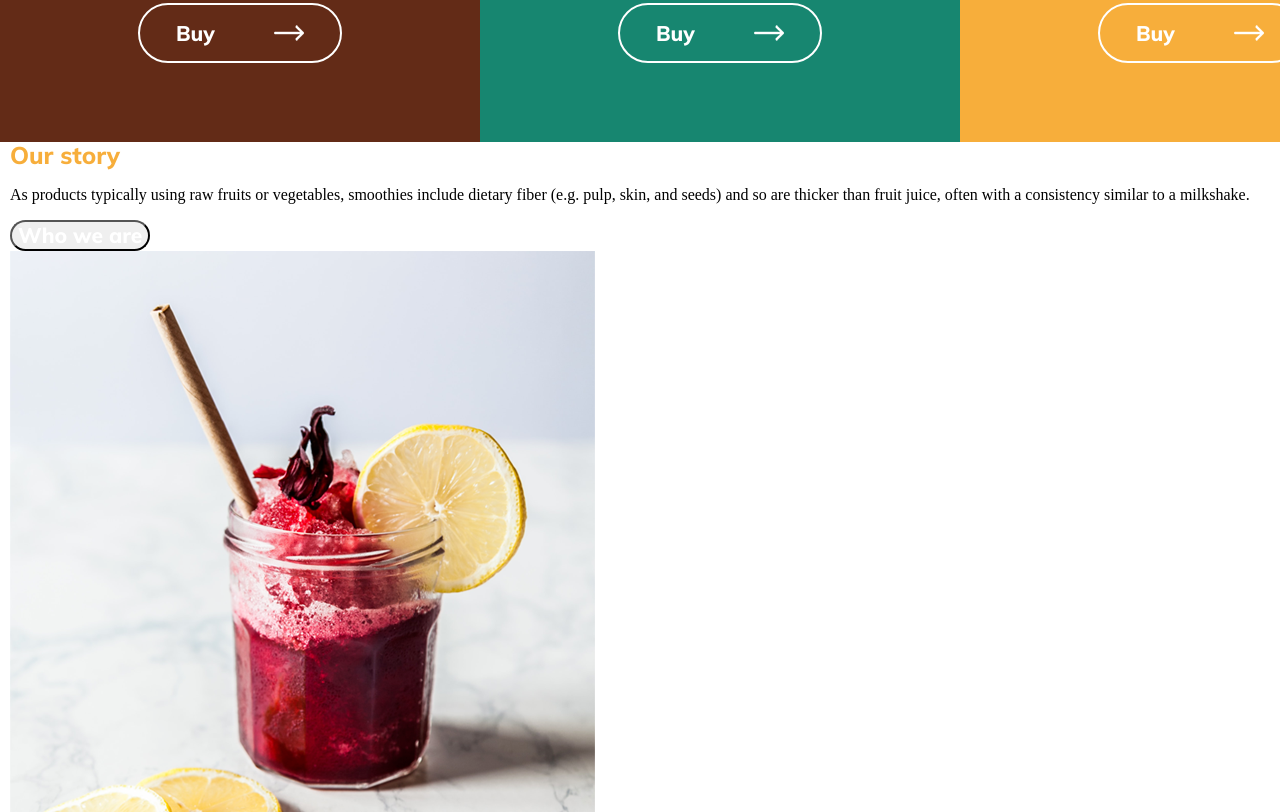
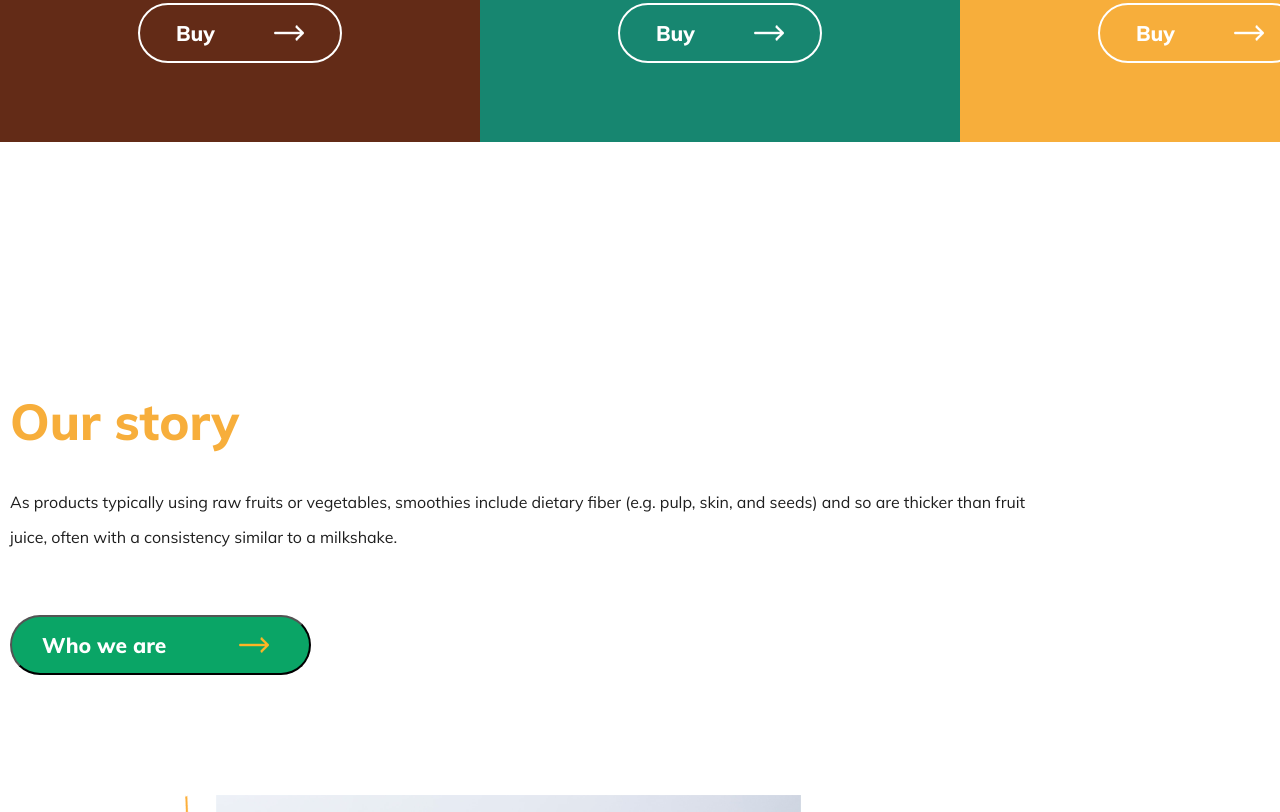
Before and after one commit to AlesyaOsipenko/smoothie-project, a plain HTML site: page index.html in a window 1280 px wide. Shown: the part 3928-4740 px from the top of the page. Drawn offline with Linux system fonts and the light colour scheme.

Commit message:
add story block

```diff
--- a/css/index.css
+++ b/css/index.css
@@ -280,11 +280,6 @@ a:hover {
     padding: 98px 10px;
 }
 
-.smoothies__container{
-    max-width:1110px;
-    margin: 0 auto;
-}
-
 .smoothies__inner{
     display: flex;
     flex-direction:column;
@@ -538,3 +533,70 @@ a:hover {
     height: 16px;
     right:36px;
 }
+
+/*our story*/
+
+.story__title {
+    line-height: 40px;
+    margin: 0;
+    font-size: 50px;
+}
+
+.story__desc {
+    margin: 0;
+    color:#1e1e1e;
+    line-height: 35px;
+    font-family: 'Muli-Regular';
+    margin-top: 43px;
+
+}
+
+.story__container {
+    display:flex;
+    flex-direction:column;
+    margin-top: 260px;
+    max-width:1025px;
+}
+
+.btn--green {
+    border-radius: 30px;
+    background-color: #0aa566;
+    width: 301px;
+    height: 60px;
+    padding: 0;
+    color:#ffffff;
+    margin-top: 60px;
+    font-size: 21px;
+    padding-left: 30px;
+    position: relative;
+}
+
+.btn--green::after {
+    content: "";
+    display: inline-block;
+    background-image:url("../css/assets/images/photoshop-img/about-Arrow.png");
+    position: absolute;
+    width: 30px;
+    height: 16px;
+    right:40px;
+}
+
+.story__image {
+    width:50%;
+    position: relative;
+    margin-bottom: 160px;
+    margin-top: 120px;
+    margin-left: 206px;
+    position: relative;
+}
+
+.story__image::after {
+    content: "";
+    display: block;
+    position:absolute;
+    background-image: url("./assets/images/photoshop-img/story-stamp.png");
+    width: 290px;
+    height: 216px;
+    top:0px;
+    left:-150px;
+}
```
